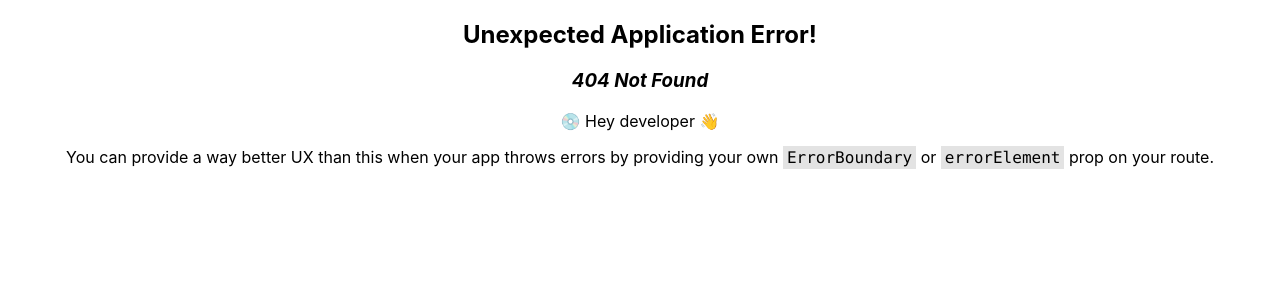
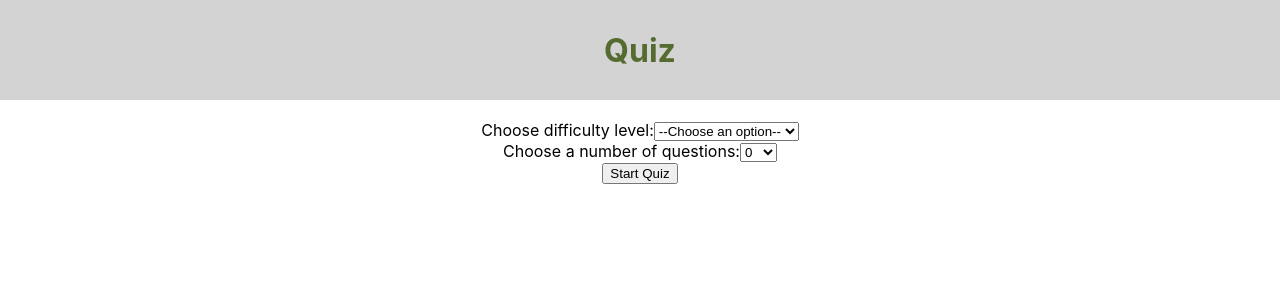
Before and after one commit to aliksander85/trivia-app, a React (Create React App) app: page /difficulty in a window 1280 px wide. Before the commit this address had no page. Shown: the top 300 px of the page. Built offline with nearby package versions, Linux system fonts and the light colour scheme.

Commit message:
[feat]: get and show categories

```diff
--- a/package.json
+++ b/package.json
@@ -6,6 +6,7 @@
     "@testing-library/jest-dom": "^5.16.5",
     "@testing-library/react": "^13.4.0",
     "@testing-library/user-event": "^13.5.0",
+    "axios": "^0.27.2",
     "react": "^18.2.0",
     "react-dom": "^18.2.0",
     "react-router-dom": "^6.4.1",
--- a/src/App.css
+++ b/src/App.css
@@ -1,3 +1,55 @@
 .App {
 	text-align: center;
+	margin: 0;
+	height: 100vh;
+	display: flex;
+	flex-direction: column;
 }
+.header {
+	height: 100px;
+	background-color: lightgray;
+	color: darkolivegreen;
+	text-align: center;
+	display: flex;
+	align-items: center;
+	justify-content: center;
+}
+.header__title {
+	margin: 0;
+}
+.wrapper {
+	display: flex;
+	flex-grow: 1;
+	padding: 0 100px;
+	flex-direction: column;
+}
+.categories {
+	align-self: center;
+	display: flex;
+	flex-direction: row;
+	flex-wrap: wrap;
+	justify-content: space-around;
+	align-content: center;
+	gap: 20px;
+	flex-grow: 1;
+}
+.categories__item {
+}
+.category {
+	display: flex;
+	width: 100px;
+	height: 100px;
+	border: 1px solid #333;
+	border-radius: 2px;
+	text-align: center;
+	color: #333;
+	justify-content: center;
+	cursor: pointer;
+}
+.category:hover {
+	background-color: #eee;
+}
+.category__title {
+	align-self: center;
+	margin: 0;
+}
--- a/src/App.js
+++ b/src/App.js
@@ -1,22 +1,29 @@
 import './App.css';
 import { createBrowserRouter, RouterProvider } from 'react-router-dom';
-import Start from './screens/Start';
 import RandomPage from './screens/RandomPage';
+import Categories from './screens/Categories';
+import Difficulty from './screens/Difficulty';
+import Header from './components/Header';
 
 function App() {
 	const router = createBrowserRouter([
 		{
 			path: '/',
-			element: <Start />,
+			element: <Categories />,
 		},
 		{
 			path: '/random',
 			element: <RandomPage />,
 		},
+		{
+			path: '/difficulty',
+			element: <Difficulty />,
+		},
 	]);
 
 	return (
 		<div className="App">
+			<Header />
 			<RouterProvider router={router} />
 		</div>
 	);
--- /dev/null
+++ b/src/components/Category.jsx
@@ -0,0 +1,17 @@
+import { useNavigate } from 'react-router-dom';
+
+function Category(props) {
+	const navigate = useNavigate();
+
+	const handleClick = () => {
+		navigate('/difficulty');
+	};
+
+	return (
+		<div className="category" onClick={handleClick}>
+			<p className="category__title">{props.category}</p>
+		</div>
+	);
+}
+
+export default Category;
--- /dev/null
+++ b/src/components/Header.jsx
@@ -0,0 +1,9 @@
+function Header() {
+	return (
+		<header className="header">
+			<h1 className="header__title title">Quiz</h1>
+		</header>
+	);
+}
+
+export default Header;
--- /dev/null
+++ b/src/screens/Categories.jsx
@@ -0,0 +1,33 @@
+import { useEffect, useState } from 'react';
+import axios from 'axios';
+import Category from '../components/Category';
+
+function Categories() {
+	const [categories, setCategories] = useState([]);
+	const [categoriesData, setCategoriesData] = useState({});
+
+	useEffect(() => {
+		axios.get('https://the-trivia-api.com/api/categories').then((res) => {
+			console.log('res', res);
+			setCategoriesData(res.data);
+			setCategories(Object.keys(res.data));
+		});
+	}, []);
+
+	return (
+		<section className="wrapper">
+			<h2>Choose category</h2>
+			<div className="categories">
+				{categories.map((category) => (
+					<Category
+						className="categories__item"
+						category={category}
+						key={category}
+					/>
+				))}
+			</div>
+		</section>
+	);
+}
+
+export default Categories;
--- /dev/null
+++ b/src/screens/Difficulty.jsx
@@ -0,0 +1,75 @@
+import { useState } from 'react';
+import { useNavigate } from 'react-router-dom';
+
+function Difficulty() {
+	const [difficultyLevel, setDifficultyLevel] = useState('');
+	const [limitQuestions, setLimitQuestions] = useState('');
+	const navigate = useNavigate();
+
+	const limits = [];
+	let i = 0;
+	while (i < 20) {
+		limits.push({ value: i, text: i });
+		i++;
+	}
+
+	const levels = [
+		{ value: '', text: '--Choose an option--' },
+		{ value: 'easy', text: 'easy' },
+		{ value: 'medium', text: 'medium' },
+		{ value: 'hard', text: 'hard' },
+	];
+
+	const handleChangeLimit = (e) => {
+		console.log(e.target.value);
+		setLimitQuestions(e.target.value);
+	};
+
+	const handleChangeLevel = (e) => {
+		console.log(e.target.value);
+		setDifficultyLevel(e.target.value);
+	};
+
+	const handleClick = () => {
+		navigate('/categories');
+	};
+
+	return (
+		<div className="difficulty">
+			<h2></h2>
+			<div>
+				<label htmlFor="difficulty">Choose difficulty level:</label>
+				<select
+					name="difficulty"
+					id="difficulty"
+					onChange={handleChangeLevel}
+					value={difficultyLevel}
+				>
+					{levels.map((level) => (
+						<option key={level.value} value={level.value}>
+							{level.text}
+						</option>
+					))}
+				</select>
+			</div>
+			<div>
+				<label htmlFor="limit">Choose a number of questions:</label>
+				<select
+					name="limit"
+					id="limit"
+					onChange={handleChangeLimit}
+					value={limitQuestions}
+				>
+					{limits.map((limit) => (
+						<option key={limit.value} value={limit.value}>
+							{limit.text}
+						</option>
+					))}
+				</select>
+			</div>
+			<button onClick={handleClick}>Start Quiz</button>
+		</div>
+	);
+}
+
+export default Difficulty;
--- a/src/screens/Start.jsx
+++ b/src/screens/Start.jsx
@@ -4,7 +4,7 @@ function Start() {
 	const navigate = useNavigate();
 
 	const handleClick = () => {
-		navigate('/random');
+		navigate('/categories');
 	};
 
 	return <button onClick={handleClick}>Start Quiz</button>;
```
Also changed, not shown: 1 other file (tests, documents, lock files or other folders).
